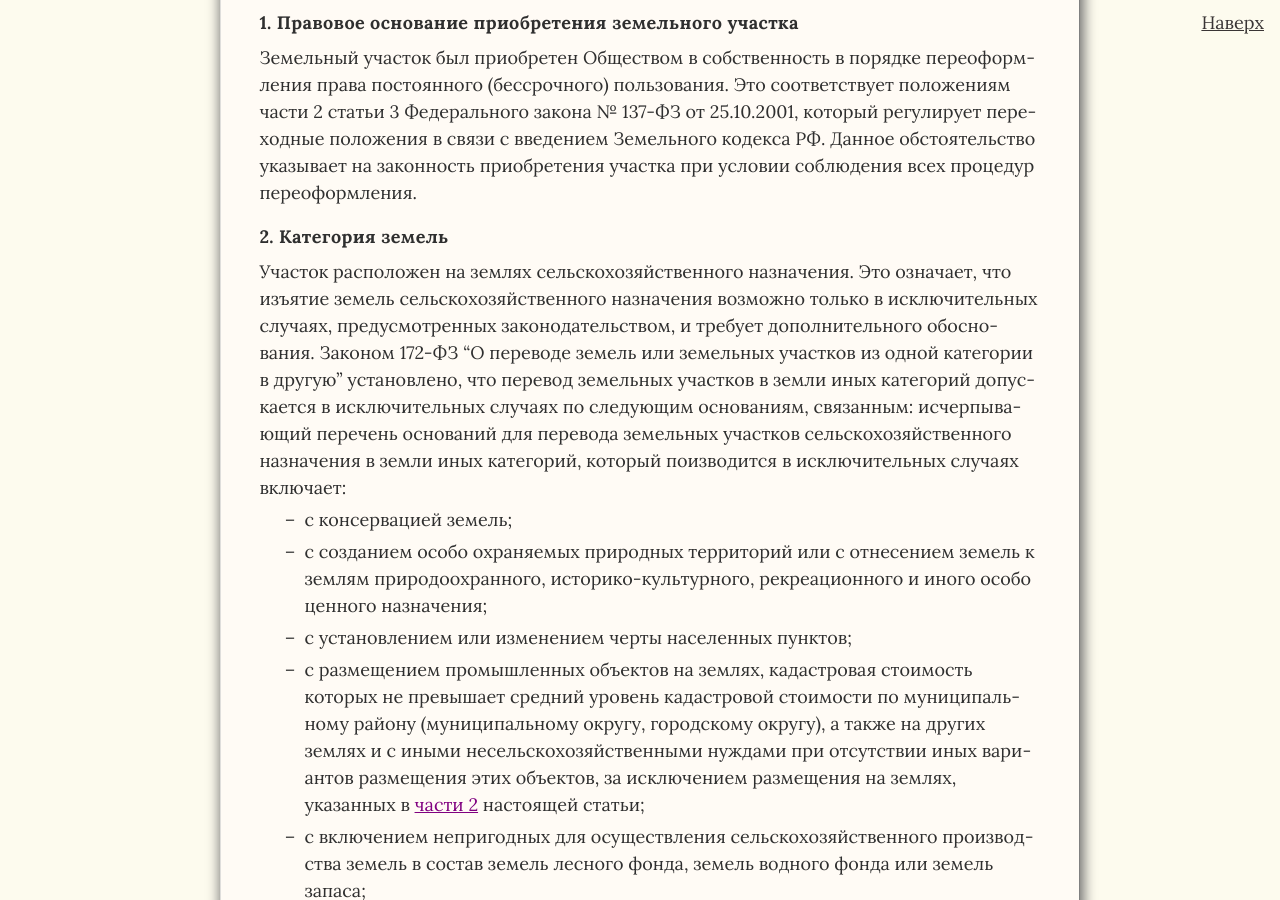
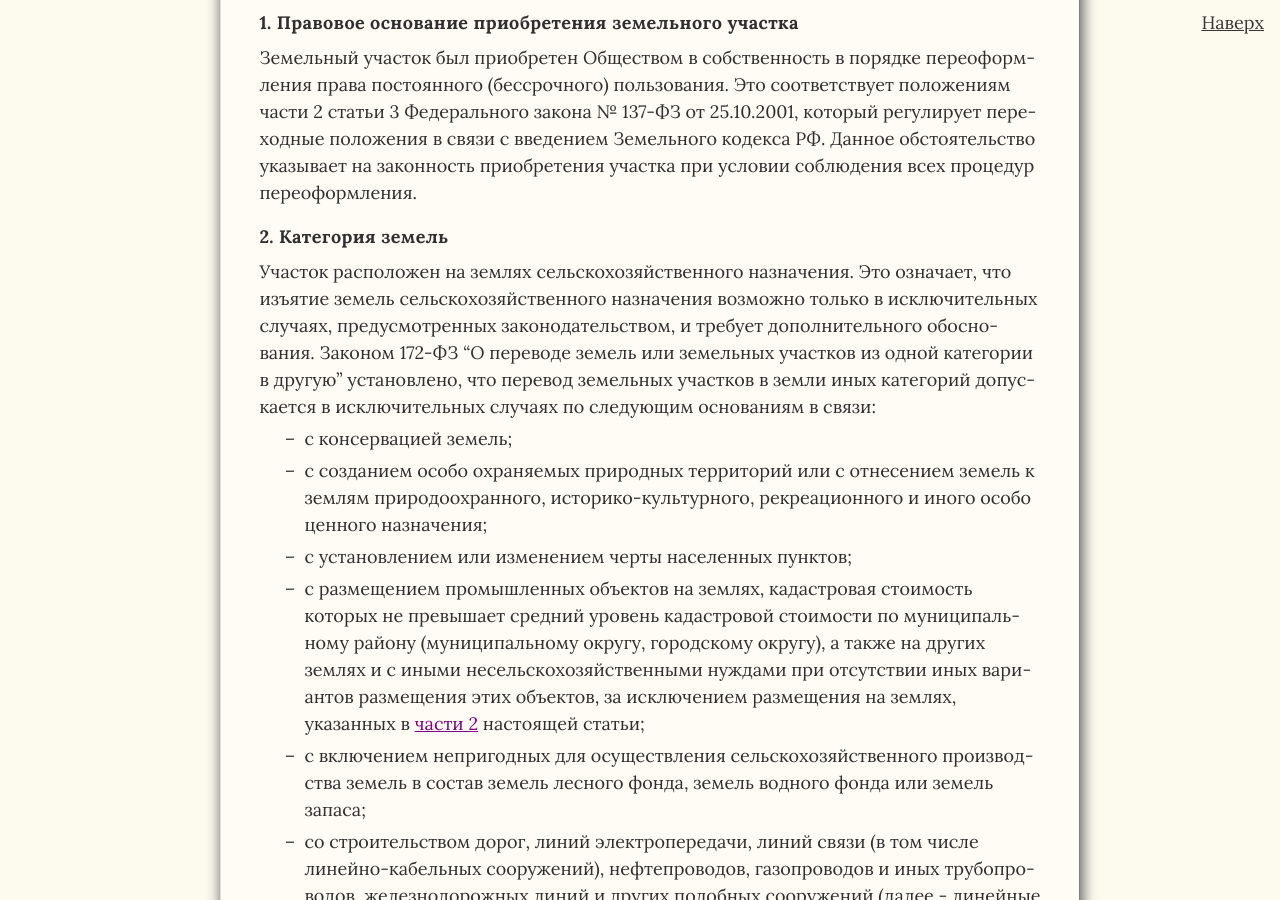
Before and after one commit to SergSi/land-use-art, a Jekyll site: the page built from _posts/2025-03-10-iskvod.md, in a window 1280 px wide and 900 px high, scrolled down 12016 px. Built offline with Jekyll 4.4.1, drawn with Linux system fonts in a browser that asks for light colours; some web fonts are replaced.

Commit message:
Update 2025-03-10-iskvod.md

```diff
--- a/_posts/2025-03-10-iskvod.md
+++ b/_posts/2025-03-10-iskvod.md
@@ -175,7 +175,7 @@ class: expert
 
 #### 2. Категория земель
 
-Участок расположен на землях сельскохозяйственного назначения. Это означает, что изъятие земель сельскохозяйственного назначения возможно только в исключительных случаях, предусмотренных законодательством, и требует дополнительного обоснования. Законом 172-ФЗ "О переводе земель или земельных участков из одной категории в другую" установлено, что перевод земельных участков в земли иных категорий допускается в исключительных случаях по следующим основаниям, связанным: исчерпывающий перечень оснований для перевода земельных участков сельскохозяйственного назначения в земли иных категорий, который поизводится в исключительных случаях включает:
+Участок расположен на землях сельскохозяйственного назначения. Это означает, что изъятие земель сельскохозяйственного назначения возможно только в исключительных случаях, предусмотренных законодательством, и требует дополнительного обоснования. Законом 172-ФЗ "О переводе земель или земельных участков из одной категории в другую" установлено, что перевод земельных участков в земли иных категорий допускается в исключительных случаях по следующим основаниям в связи:
 
 - с консервацией земель;
 - с созданием особо охраняемых природных территорий или с отнесением земель к землям природоохранного, историко-культурного, рекреационного и иного особо ценного назначения;
```
